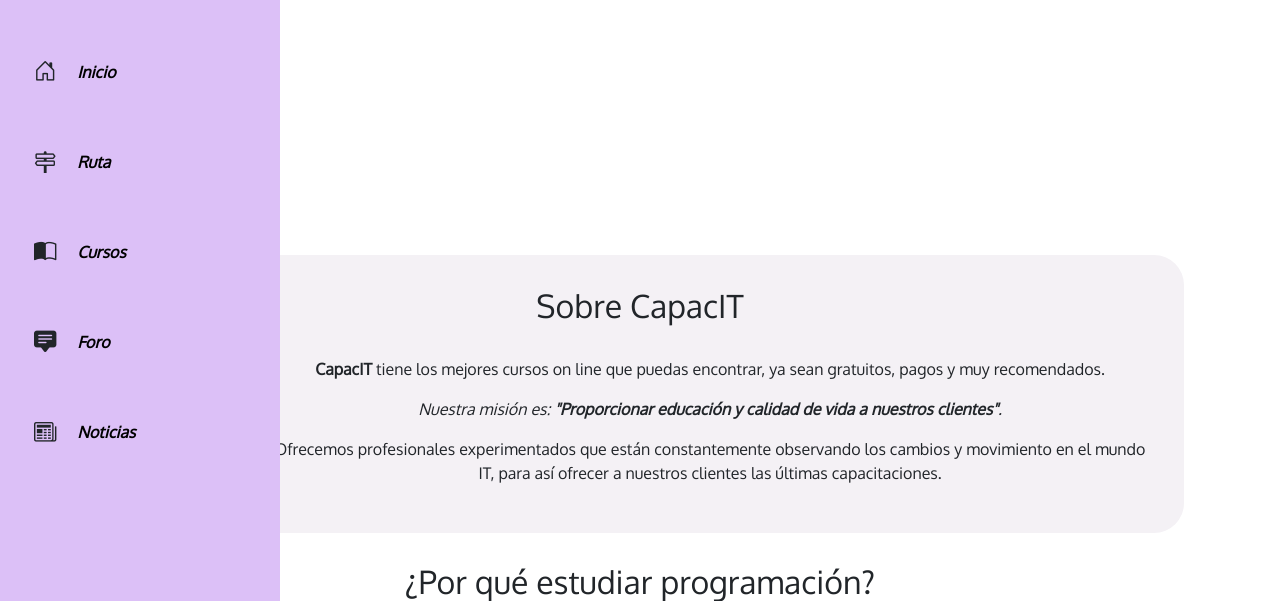
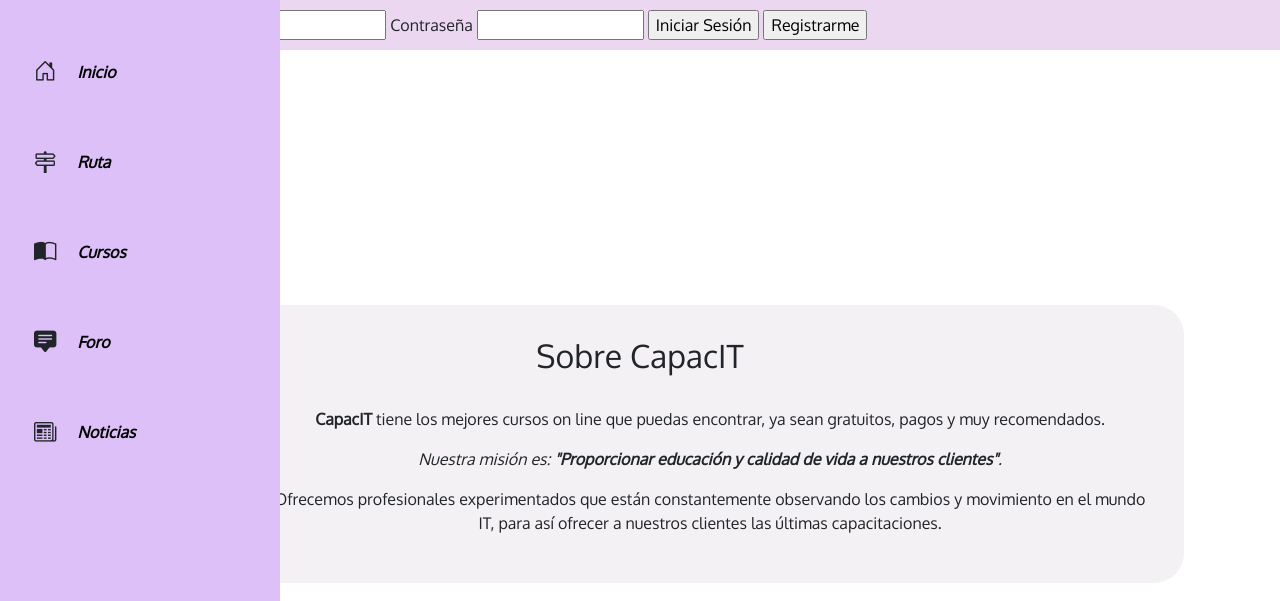
Before and after one commit to abrilramos12/Proyecto_Grupal-Ispc, a Python web app: template Project/Templates/html/index.html in a window 1280 px wide. Shown: the top 601 px of the page. Run offline with Jinja, Linux system fonts and the light colour scheme; the template is opened without the code that fills it, so the values that code supplies are empty; some libraries are stand-ins or nearby versions; grey boxes are pictures that could not be loaded.

Commit message:
iniciar sesion

```diff
--- a/Project/Templates/css/sidebar.css
+++ b/Project/Templates/css/sidebar.css
@@ -11,7 +11,6 @@ body {
 	padding: 10px;
     background-color: #ecd7f1;
     width: 100%;
-
 }
 .navbar{
     display: flex;
--- a/Project/Templates/html/index.html
+++ b/Project/Templates/html/index.html
@@ -16,6 +16,14 @@
 
 <body>
     <header>
+        <nav class="iniciar-sesion">
+            <label for="email">Correo Electrónico</label>
+            <input type="email" name="email" id="email" size="30">
+            <label for="password">Contraseña</label>
+            <input type="password" name="password" id="password" maxlength="8">
+            <input type="button" value="Iniciar Sesión">
+            <input type="button" value="Registrarme">
+        </nav>
         <div>
             <h1><img src="img/logo.jfif" alt="logo de pag"></h1>
 
```
